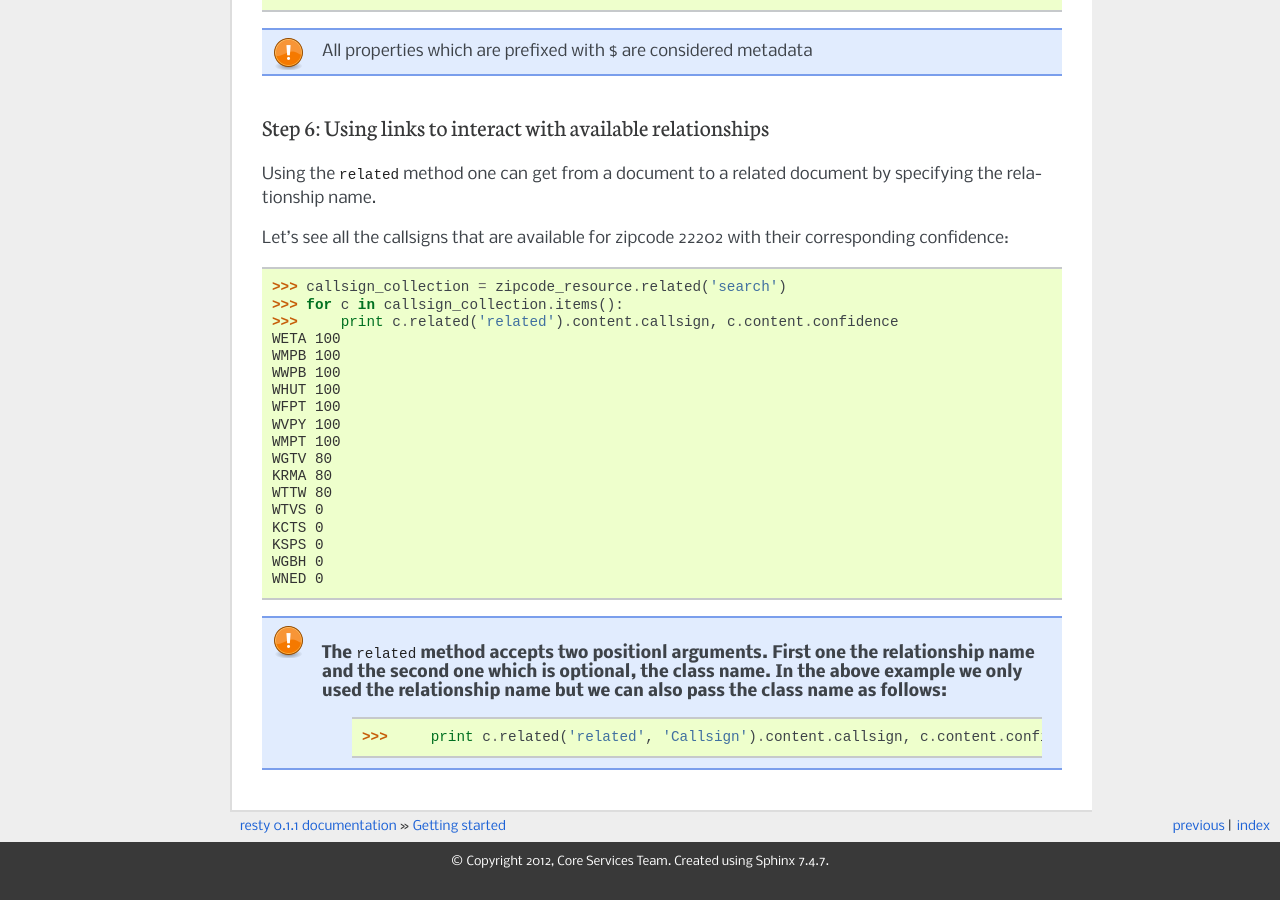
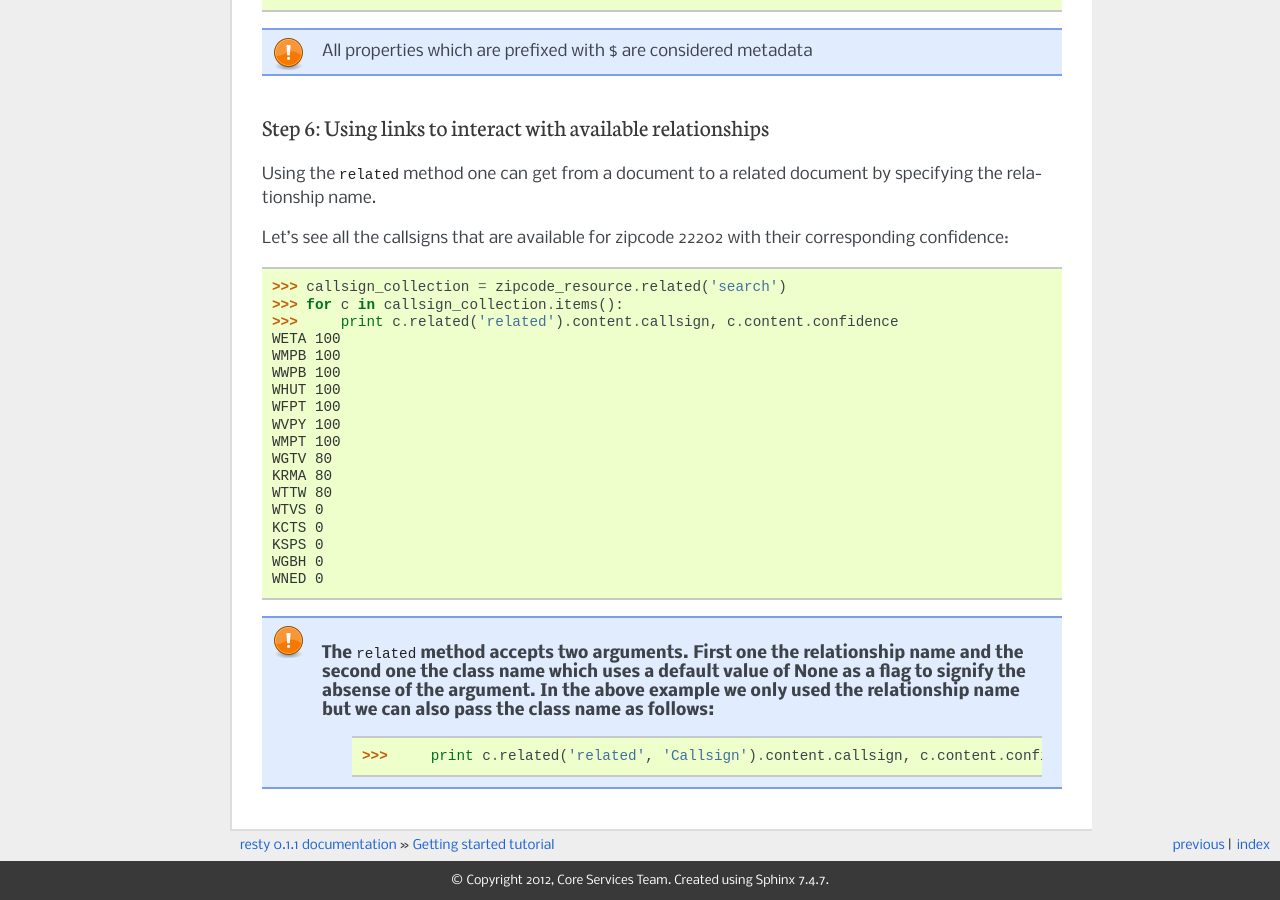
Before and after one commit to pbs/resty, a Sphinx documentation site: the page built from doc/tutorial.rst, in a window 1280 px wide and 900 px high, scrolled down 1751 px. Built offline with Sphinx 7.4.7, drawn with Linux system fonts in a browser that asks for light colours; formulas are drawn with MathJax 3; some of the changed text lies outside the part shown.

Commit message:
fixed note for links

```diff
--- a/doc/tutorial.rst
+++ b/doc/tutorial.rst
@@ -1,4 +1,4 @@
-Getting started
+Getting started tutorial
 ============================================================
 
 This tutorial aims to get you started with :mod:`resty` as quickly as possible.
@@ -122,5 +122,5 @@ Let's see all the callsigns that are available for zipcode 22202 with their corr
 
 .. Note::
 
-    The :mod:`related` method accepts two positionl arguments. First one the relationship name and the second one which is optional, the class name. In the above example we only used the relationship name but we can also pass the class name as follows:
+    The :mod:`related` method accepts two arguments. First one the relationship name and the second one the class name which uses a default value of None as a flag to signify the absense of the argument. In the above example we only used the relationship name but we can also pass the class name as follows:
         >>>     print c.related('related', 'Callsign').content.callsign, c.content.confidence
```
